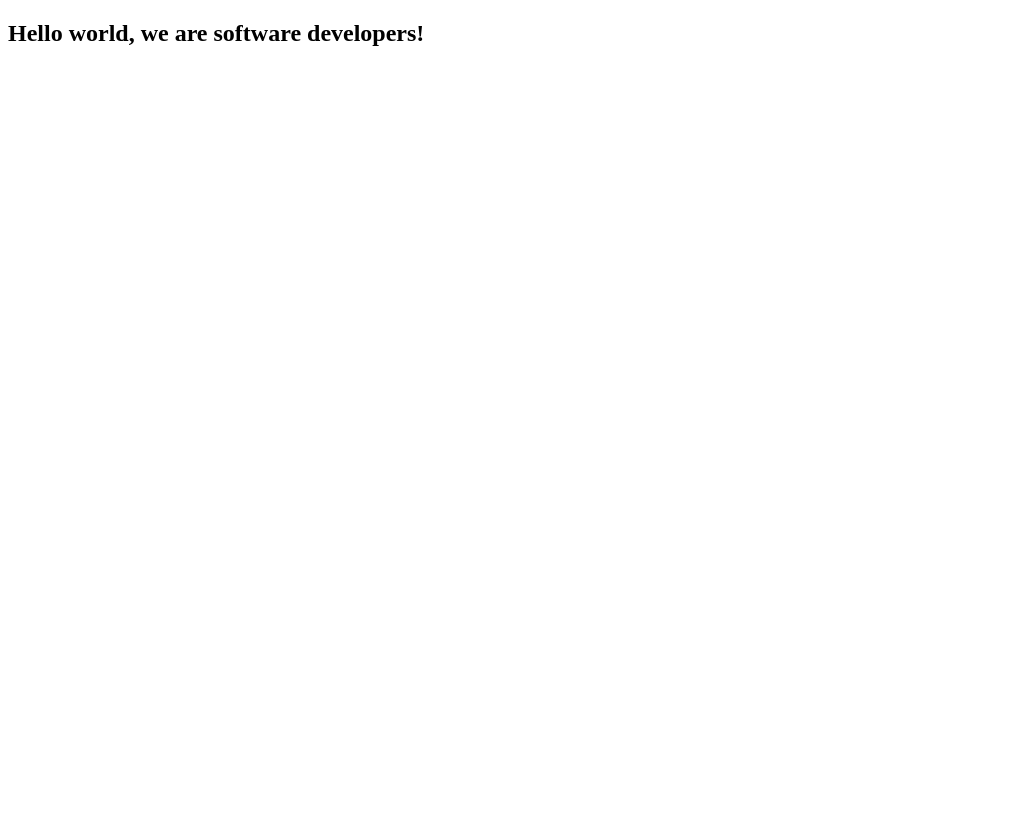
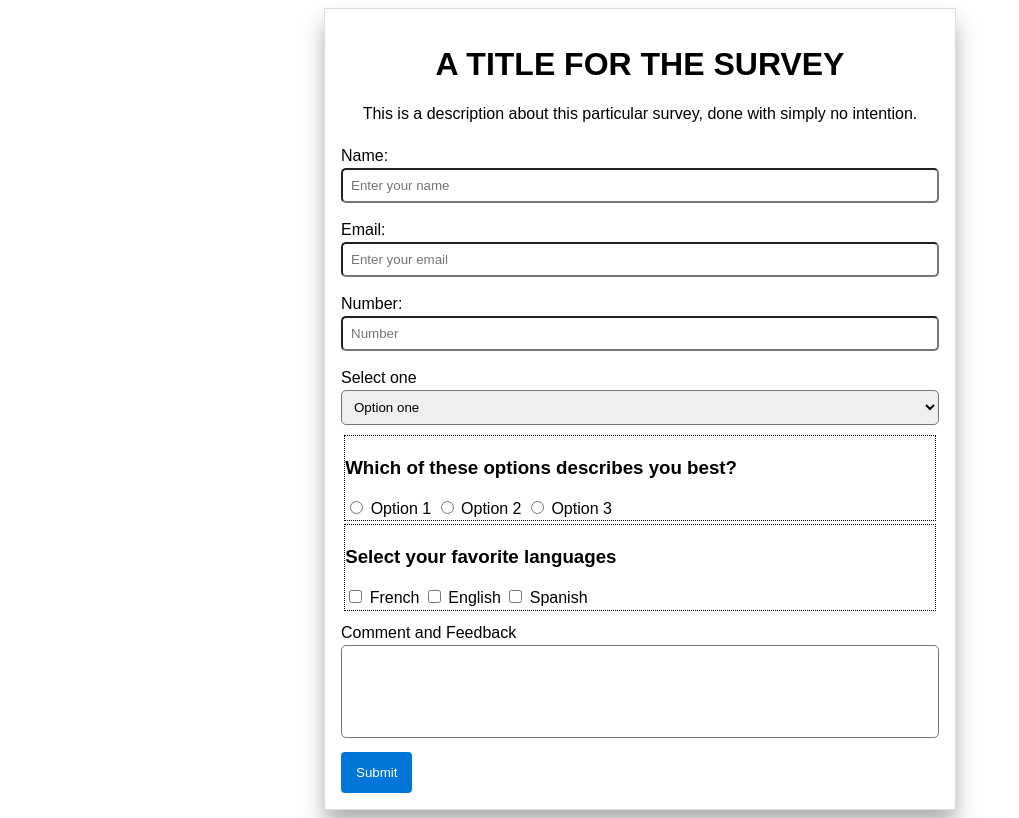
Before and after one commit to julietochu/Juliet-bello, a plain HTML site: page index.html in a window 1280 px wide. Shown: the whole page, without its empty margins (0-1019 px from the left). Drawn offline with Linux system fonts and the light colour scheme.

Commit message:
Completed the Survey form.

```diff
--- a/css/style.css
+++ b/css/style.css
@@ -0,0 +1,63 @@
+* {
+    box-sizing: border-box;
+}
+
+html {
+    font-family: Arial, Helvetica, sans-serif;
+}
+
+div.header {
+    text-align: center;
+}
+
+div.container {
+    border: 1px solid #ddd;
+    width: 50%;
+    margin: auto;
+    padding: 1rem;
+    box-shadow: 0 15px 20px rgba(0, 0, 0, 0.3);
+}
+
+div.form-group {
+    margin: 5px 0;
+    padding: 5px 0;
+}
+
+div.form-group input, div.form-group select, div.form-group textarea {
+    width: 100%;
+    padding: 8px;
+    border-radius: 5px;
+    resize: none;
+}
+
+div.form-group label {
+    display: block;
+    padding: 3px 0;
+}
+
+div.checks {
+    border: 1px dotted;
+    margin: 0.2rem;
+    padding: 0.15rem 0;
+}
+
+#submit {
+    background-color: #0275d8;
+    display: inline-block;
+    padding: 13px 15px;
+    border-radius: 4px;
+    border: none;
+    color: white;
+}
+
+@media only screen and (max-width: 760px) {
+    div.container {
+        width: 75%;
+    }
+}
+
+@media only screen and (max-width: 576px) {
+    div.container {
+        width: 100%;
+    }
+}
--- a/index.html
+++ b/index.html
@@ -2,12 +2,63 @@
 <html lang="en">
   <head>
     <meta charset="UTF-8">
+    <meta name="viewport" content="width=device-width, initial-scale=1.0" />
     <title>Fork Me! FCC: Test Suite Template</title>
     <link rel="stylesheet" href="css/style.css">
   </head>
 
   <body>
-    <h2>Hello world, we are software developers!</h2>
+    <div class="container">
+      <div class="header">
+        <h1 id="title">A TITLE FOR THE SURVEY</h1>
+        <p id="description">This is a description about this particular survey, done with simply no intention.</p>
+      </div>
+      <form action="" id="survey-form">
+        <div class="form-group">
+          <label for="name" id="name-label">Name:</label>
+          <input type="text" name="name" id="name" placeholder="Enter your name" required>
+        </div>
+        <div  class="form-group">
+          <label for="email" id="email-label">Email:</label>
+          <input type="email" name="email" id="email" placeholder="Enter your email" required>
+        </div>
+        <div class="form-group">
+          <label for="number" id="number-label">Number:</label>
+          <input type="number" name="num" id="number" min="18" max="99" placeholder="Number">
+        </div>
+        <div class="form-group">
+          <label for="">Select one</label>
+          <select name="" id="dropdown">
+            <option value="1">Option one</option>
+            <option value="2">Option two</option>
+            <option value="3">Option three</option>
+          </select>
+        </div>
+        <div class="checks">
+          <h3>Which of these options describes you best?</h3>
+          <input type="radio" name="radio-element" id="option1" value="option1">
+          <label for="option1">Option 1</label>
+          <input type="radio" name="radio-element" id="option2" value="option2">
+          <label for="option2">Option 2</label>
+          <input type="radio" name="radio-element" id="option3" value="option3">
+          <label for="option2">Option 3</label>
+        </div>
+        <div class="checks">
+          <h3>Select your favorite languages</h3>
+          <input type="checkbox" name="french" id="french" value="Fr">
+          <label for="french">French</label>
+          <input type="checkbox" name="english" id="english" value="en">
+          <label for="english">English</label>
+          <input type="checkbox" name="spanish" id="spanish" value="es">
+          <label for="spanish">Spanish</label>
+        </div>
+        <div class="form-group">
+          <label for="comment">Comment and Feedback</label>
+          <textarea name="comment" id="comment" rows="5"></textarea>
+        </div>
+        <button id="submit">Submit</button>
+      </form>
+    </div>
     <script src="https://cdn.freecodecamp.org/testable-projects-fcc/v1/bundle.js"></script>
     <script  src="js/index.js"></script>
   </body>
```
